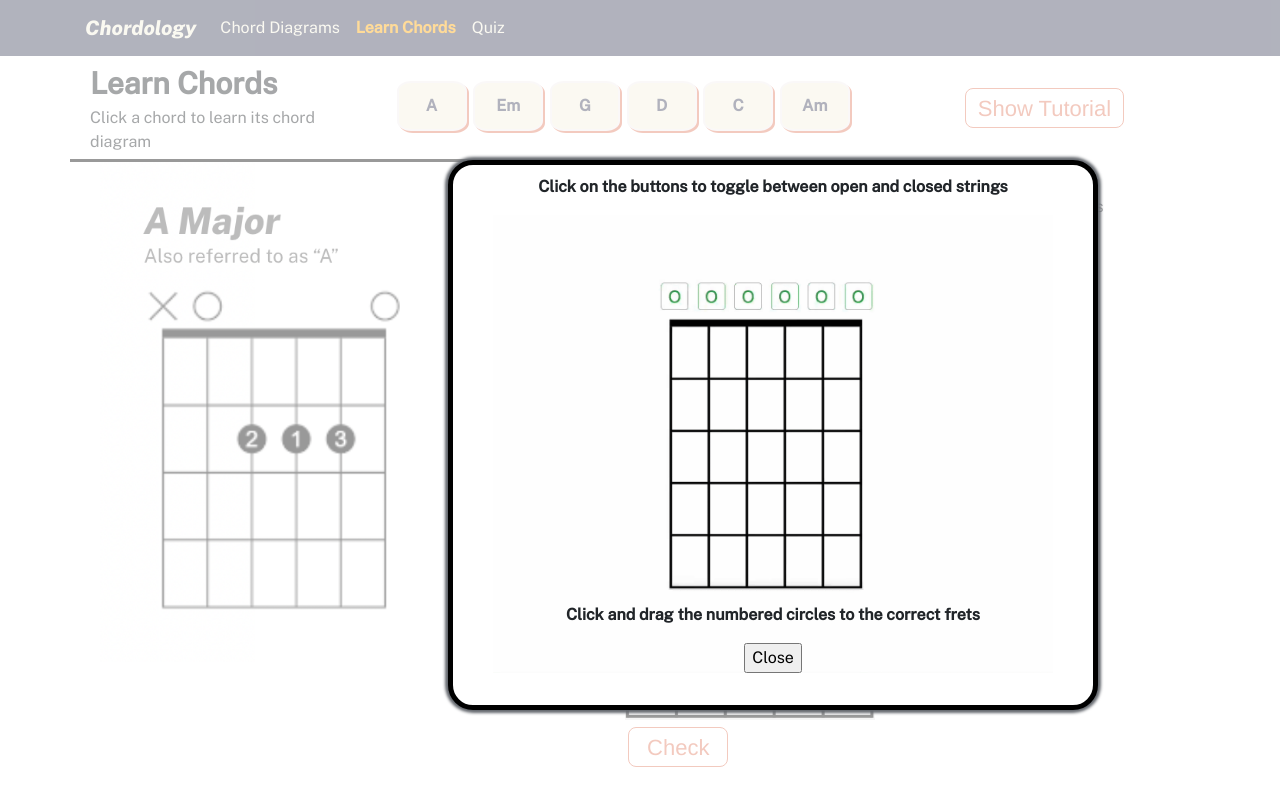
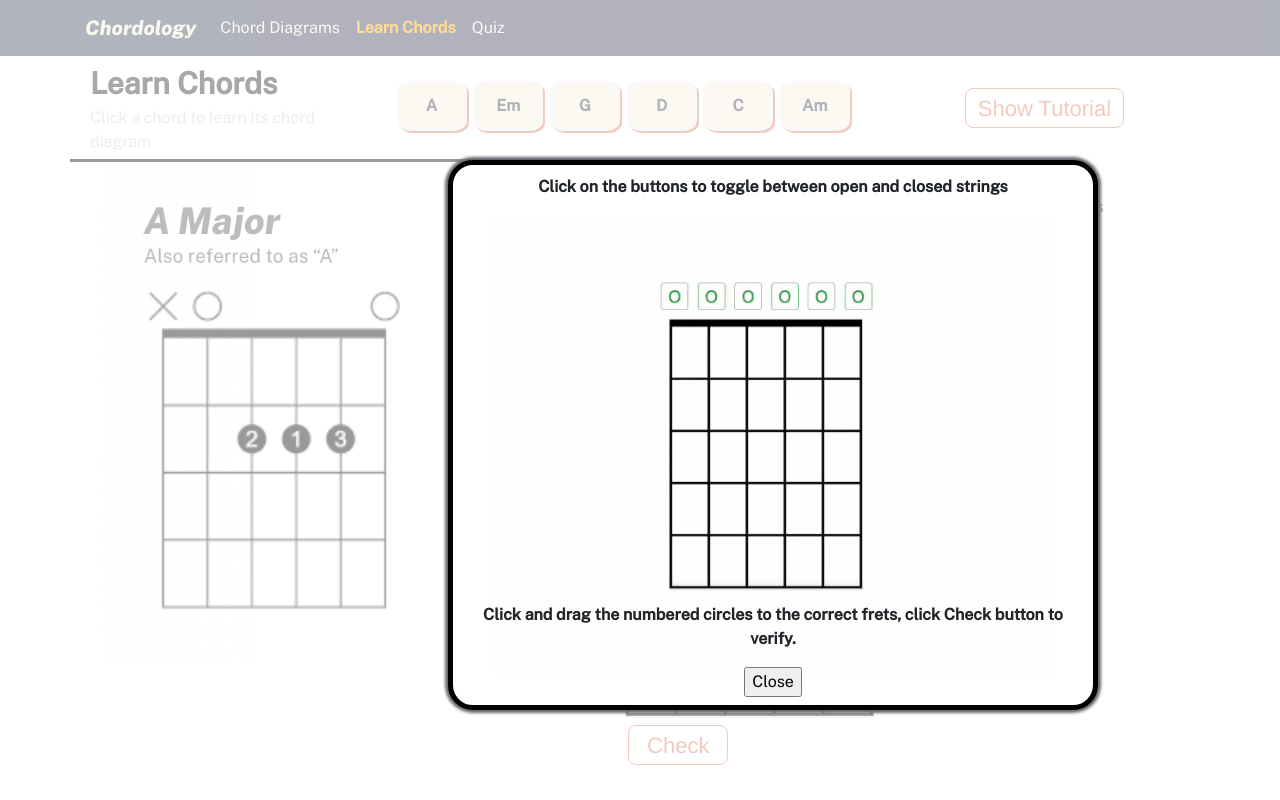
Before and after one commit to mweaser/chordology, a Flask app: page /learn in a window 1280 px wide. Run offline with Flask 2, Linux system fonts and the light colour scheme; some libraries are stand-ins or nearby versions.

Commit message:
small styling change in learning section

```diff
--- a/static/learn_chords.js
+++ b/static/learn_chords.js
@@ -33,7 +33,7 @@
 
 function createButtons(chords, chord_images) {
     $("#button-row").empty()
-    $("#button-row").append("<div class='col-md-4'> <span class='learn-chord-header'>Learn Chords</span> <br> Click a chord to learn its chord diagram </div>")
+    $("#button-row").append("<div class='col-md-4'> <span class='learn-chord-header'>Learn Chords</span> <br> <div id='learn_msg1'> Click a chord to learn its chord diagram</div> </div>")
     $.each(chords, function(index,  value) {
         var entry = $("<div class='col-md-1'>")
         var button =$("<button class='chord-button'>")
--- a/static/main.css
+++ b/static/main.css
@@ -133,7 +133,7 @@
 #learning-correct-text {
     color: green;
     font-weight: bold;
-    top: 102%;
+    top: 103%;
     left: 28%;
     position:absolute;
 
@@ -142,7 +142,7 @@
 #learning-incorrect-text {
     color: red;
     font-weight: bold;
-    top: 102%;
+    top: 103%;
     left: 28%;
     position:absolute;
 }
@@ -277,9 +277,17 @@
     margin: auto;
 }
 
+#learn_msg1{
+    color: lightgray;
+}
 
+#learnchord_msg1{
+    color: darkgray;
+    font-size: 22px;
+    font-weight: bold;
+}
 #recreate_msg{
-    color: grey;
+    color: darkgray;
     font-size: 22px;
     font-weight: bold;
 }
--- a/templates/learn_chords.html
+++ b/templates/learn_chords.html
@@ -27,7 +27,7 @@
                 <center>
                     <p id = "tutorialText1" >Click on the buttons to toggle between open and closed strings</p>
                     <img  class="animated-gif" id="chord-tutorial" src="/static/images/draggabletutorial.gif">
-                    <p id = "tutorialText2" >Click and drag the numbered circles to the correct frets</p>
+                    <p id = "tutorialText2" >Click and drag the numbered circles to the correct frets, click Check button to verify.</p>
                     <input type="submit" name="Close" value="Close" onClick="PopUp('hide')" />
 
 
@@ -42,13 +42,13 @@
                 <a id = "ee">Restart</a>
             </div>   -->
 
-            <div id="recreate_msg"> Recreate the pattern for the given chord.</div>
-            <p>
+            <div id="learnchord_msg1"> Recreate the pattern for the given chord.</div>
+            <p id="learnchord_msg2">
                 Drag the numbers to the correct positions, and click open strings to toggle open/closed.
             </p>
             <div id="symbols"></div>
             <div id="all-chords"></div>
-            <div id="symbol_label" class="ui-widget-content col-md-6">
+            <div id="symbol_label" class=" col-md-6">
                 <div id="symb_ent"></div>
             </div>
             <br>
```
